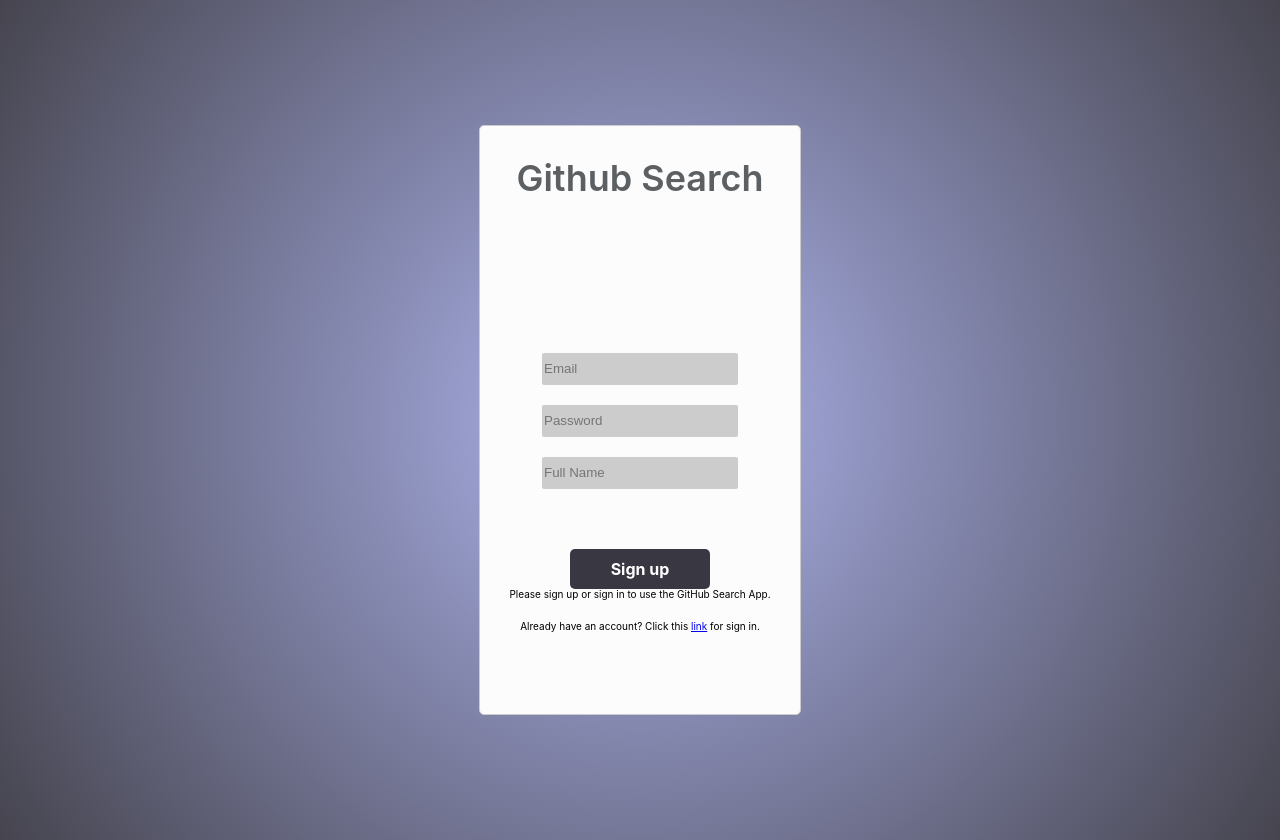
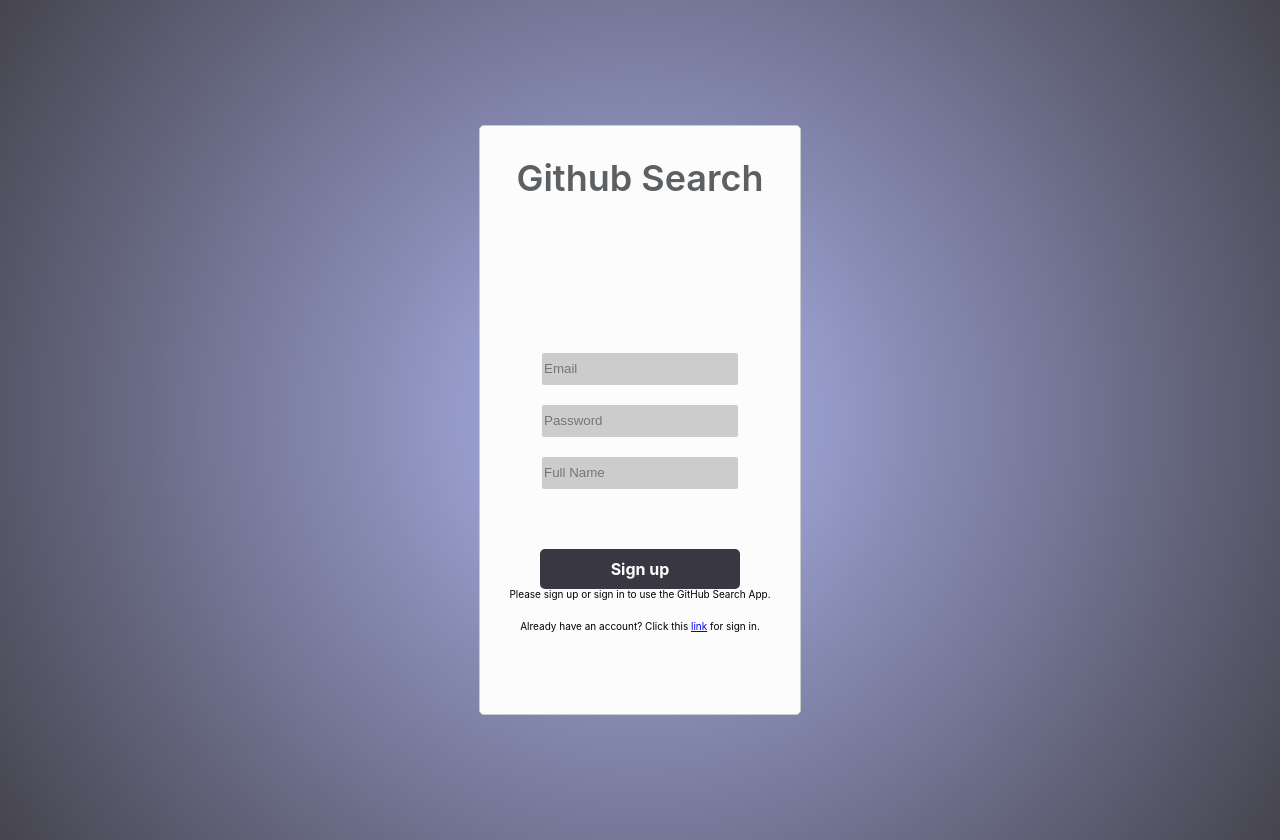
Before and after one commit to TamasMezo/github_search, a React (Create React App) app: page /signup in a window 1280 px wide. Built offline with nearby package versions, Linux system fonts and the light colour scheme.

Commit message:
improving render item and button

```diff
--- a/src/components/Button/Button.css
+++ b/src/components/Button/Button.css
@@ -9,7 +9,8 @@
   padding: 10px;
   margin: 10px;
   font-weight: bold;
-  min-width: 140px;
+  min-width: 200px;
+  max-width: 260px;
 }
 
 .Button:first-of-type {
--- a/src/components/RenderItem/RenderItem.js
+++ b/src/components/RenderItem/RenderItem.js
@@ -3,11 +3,11 @@
 
 const RenderItem = props => {
   return (
-    <div>
+    <li>
       <button className="render-item" onClick={props.onClick}>
         {props.repoName}
       </button>
-    </div>
+    </li>
   );
 };
 
```
